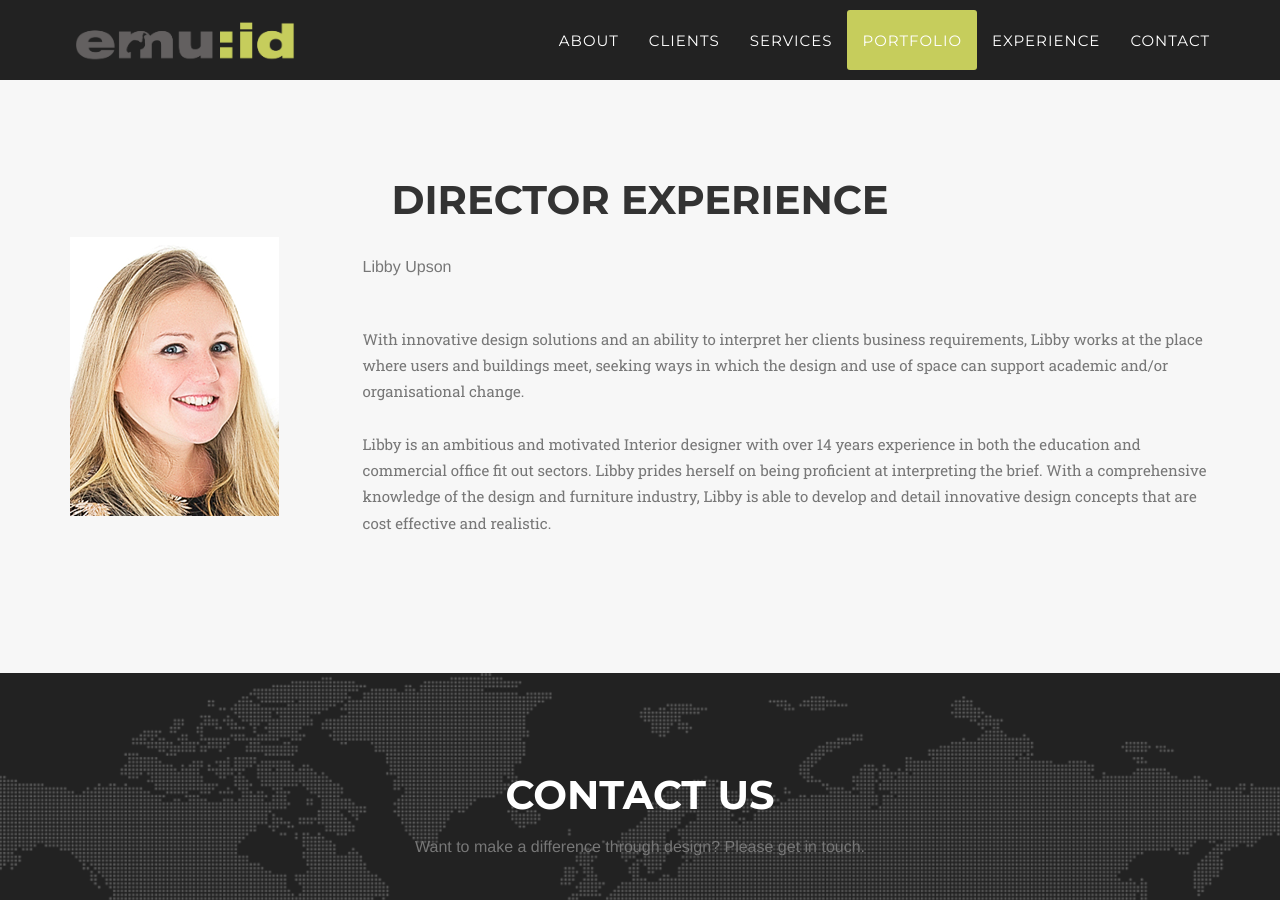
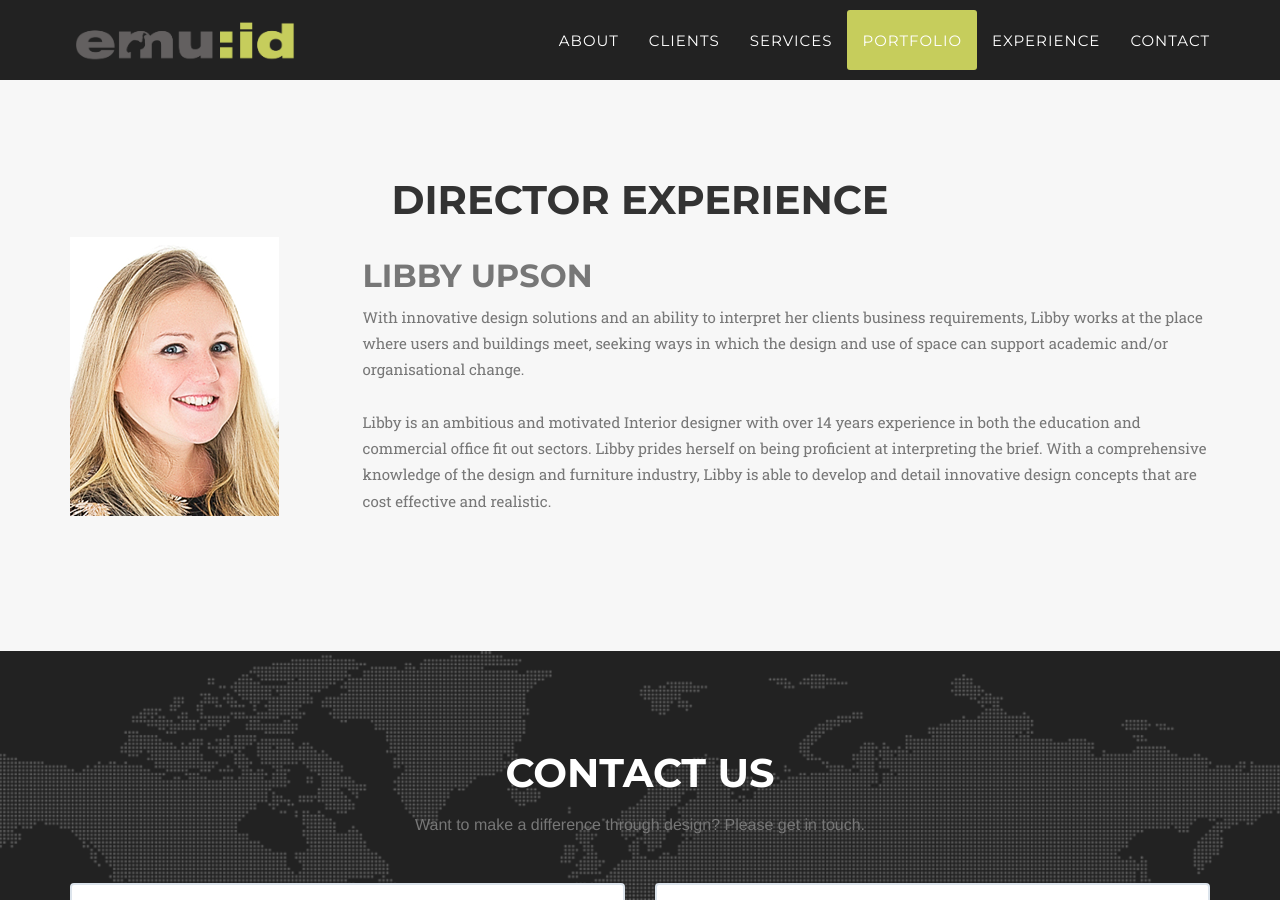
Before and after one commit to emuid/emuid.github.io, a Jekyll site: the page built from index.html, in a window 1280 px wide and 900 px high, scrolled down 4653 px. Built offline with Jekyll 4.4.1, drawn with Linux system fonts in a browser that asks for light colours; some web fonts are replaced.

Commit message:
made subtitle bold

```diff
--- a/_includes/team.html
+++ b/_includes/team.html
@@ -11,7 +11,7 @@
                     <img src="/img/team/libby.png" />
                 </div>
                 <div class="col-md-9">
-                    <h3 class="section-subheading text-muted">Libby Upson</h3>
+                    <h2 class="section-subheading text-muted"><strong>Libby Upson</strong></h2>
                     <p class="text-muted">With innovative design solutions and an ability to interpret her clients business requirements, Libby works at the place where users and buildings meet, seeking ways in which the design and use of space can support academic and/or organisational change. <br/><br/>
                         Libby is an ambitious and motivated Interior designer with over 14 years experience in both the education and commercial office fit out sectors. Libby prides herself on being proficient at interpreting the brief. With a comprehensive knowledge of the design and furniture industry, Libby is able to develop and detail innovative design concepts that are cost effective and realistic. <br/><br/>
                     </p>
```
